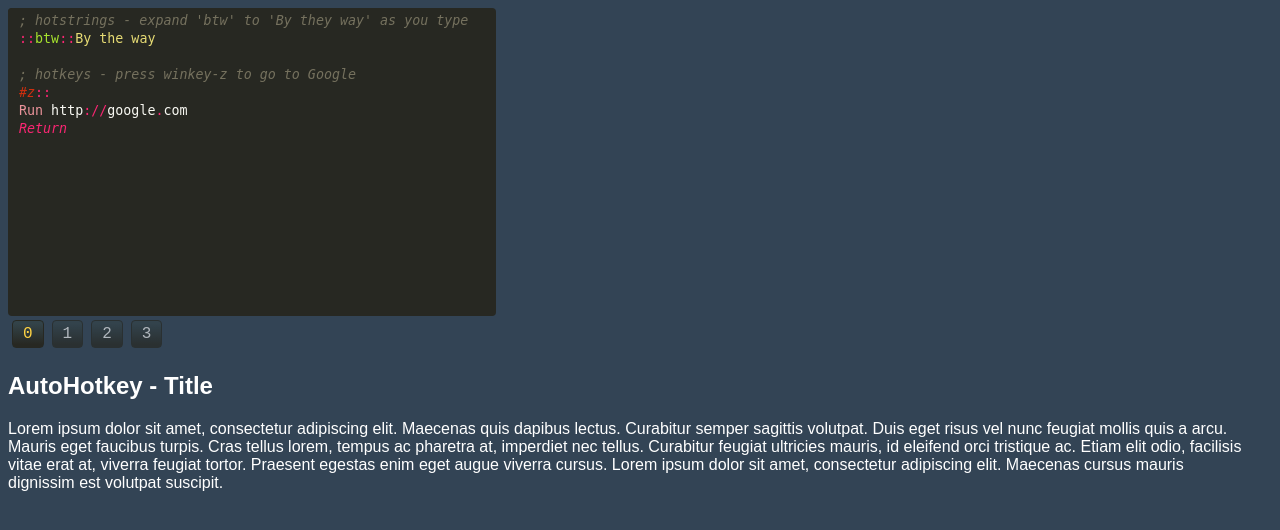
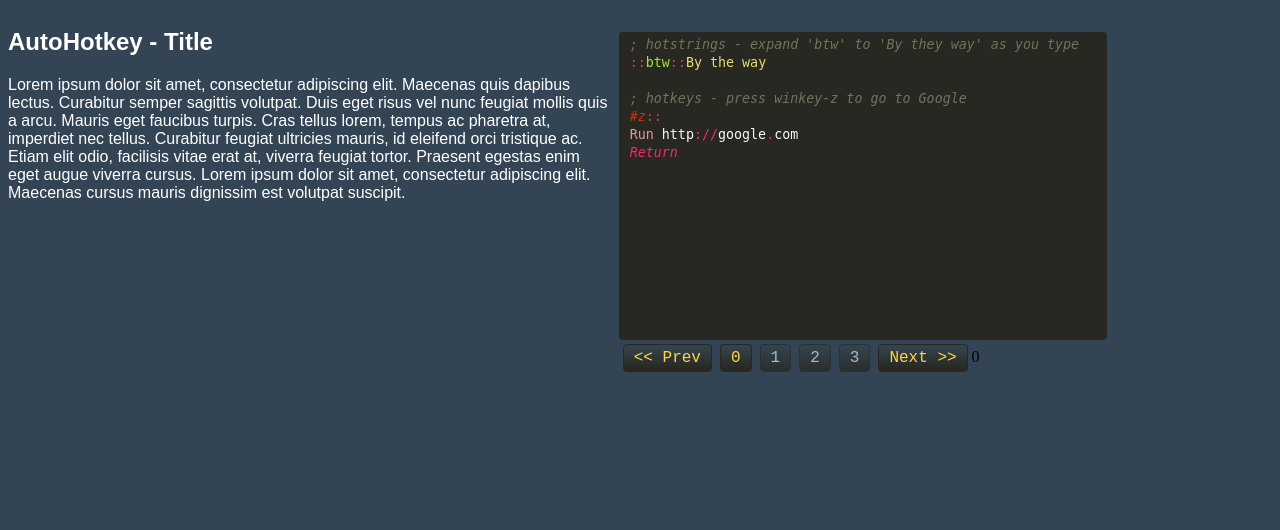
Before and after one commit to Ragnar-F/homepage, a PHP site: page /codeexamples.html in a window 1280 px wide. Shown: the top 530 px of the page. Run offline with PHP 8.4, Linux system fonts and the light colour scheme.

Commit message:
codeexample.html: change order

```diff
--- a/assets/monokai.css
+++ b/assets/monokai.css
@@ -1,13 +1,12 @@
 .desc, codecarousel {
 	display: inline-table;
-	width: 500px;
-	max-width: 48%;
+	width: 48%;
 }
 .desc {
 	font-family: arial, sans-serif;
 	color: white;
 }
-@media screen and (max-device-width: 1000px) {
+@media screen and (max-width: 1000px) {
 	.desc, codecarousel {
 		display: block;
 		max-width: 98%;
--- a/codeexamples.html
+++ b/codeexamples.html
@@ -8,6 +8,10 @@
 		<link href="assets/monokai.css" rel="stylesheet" type="text/css" />
 	</head>
 	<body style="background-color: #334455;">
+		<div class="desc">
+			<h2>AutoHotkey - Title</h2>
+			<p>Lorem ipsum dolor sit amet, consectetur adipiscing elit. Maecenas quis dapibus lectus. Curabitur semper sagittis volutpat. Duis eget risus vel nunc feugiat mollis quis a arcu. Mauris eget faucibus turpis. Cras tellus lorem, tempus ac pharetra at, imperdiet nec tellus. Curabitur feugiat ultricies mauris, id eleifend orci tristique ac. Etiam elit odio, facilisis vitae erat at, viverra feugiat tortor. Praesent egestas enim eget augue viverra cursus. Lorem ipsum dolor sit amet, consectetur adipiscing elit. Maecenas cursus mauris dignissim est volutpat suscipit.</p>
+		</div>
 		<codecarousel>
 		<codescreen>
 			<!-- for empty line, add:  &nbsp; <span class="S0"></span>   or   &nbsp; <br />   -->
@@ -66,10 +70,6 @@
 		<button class="code_btn" onclick="next()">Next &gt;&gt;</button>
 		<span id="counter">0</span>
 		</codecarousel>
-		<div class="desc">
-			<h2>AutoHotkey - Title</h2>
-			<p>Lorem ipsum dolor sit amet, consectetur adipiscing elit. Maecenas quis dapibus lectus. Curabitur semper sagittis volutpat. Duis eget risus vel nunc feugiat mollis quis a arcu. Mauris eget faucibus turpis. Cras tellus lorem, tempus ac pharetra at, imperdiet nec tellus. Curabitur feugiat ultricies mauris, id eleifend orci tristique ac. Etiam elit odio, facilisis vitae erat at, viverra feugiat tortor. Praesent egestas enim eget augue viverra cursus. Lorem ipsum dolor sit amet, consectetur adipiscing elit. Maecenas cursus mauris dignissim est volutpat suscipit.</p>
-		</div>
 		<script>
 			code_carousel();
 			function code_carousel() {
```
